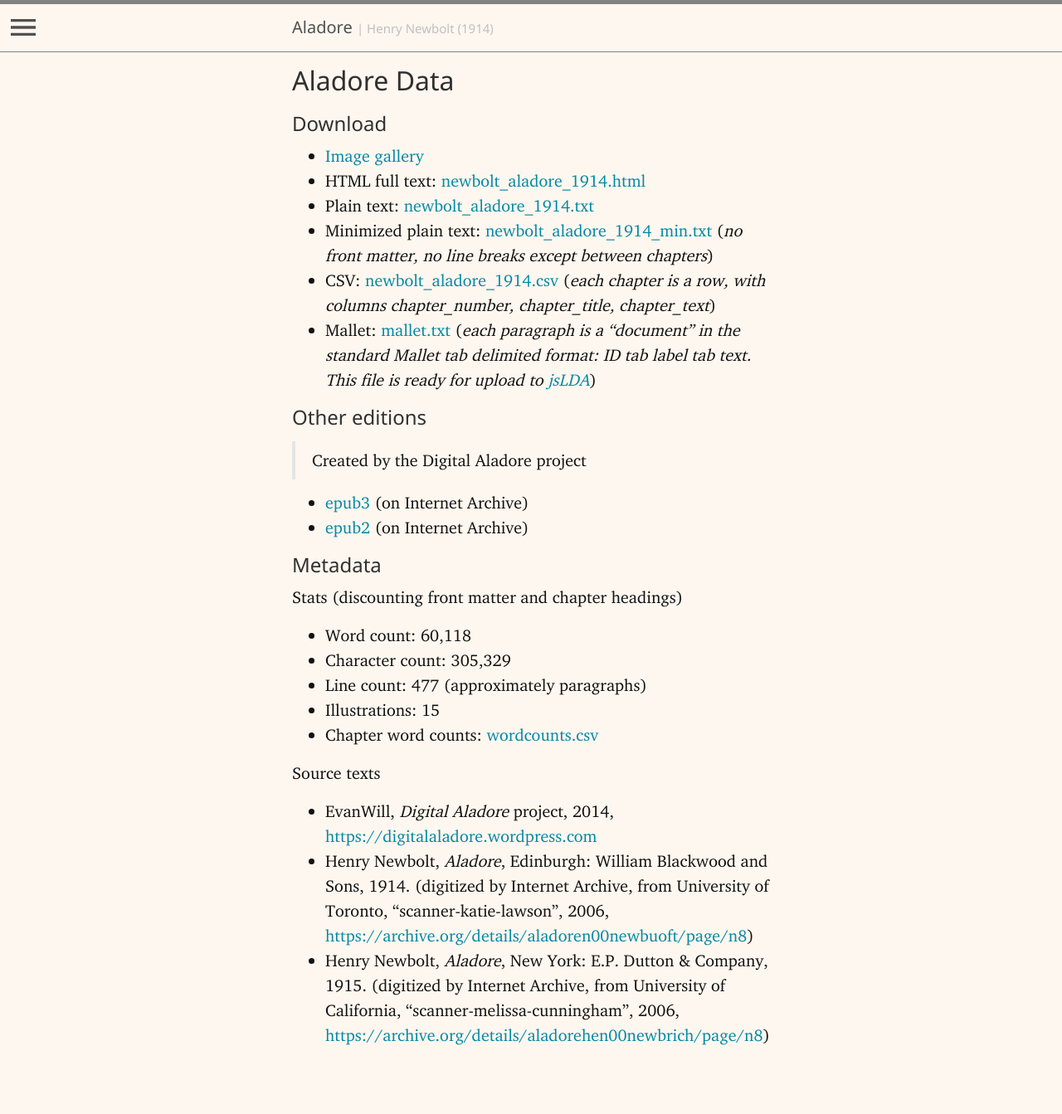
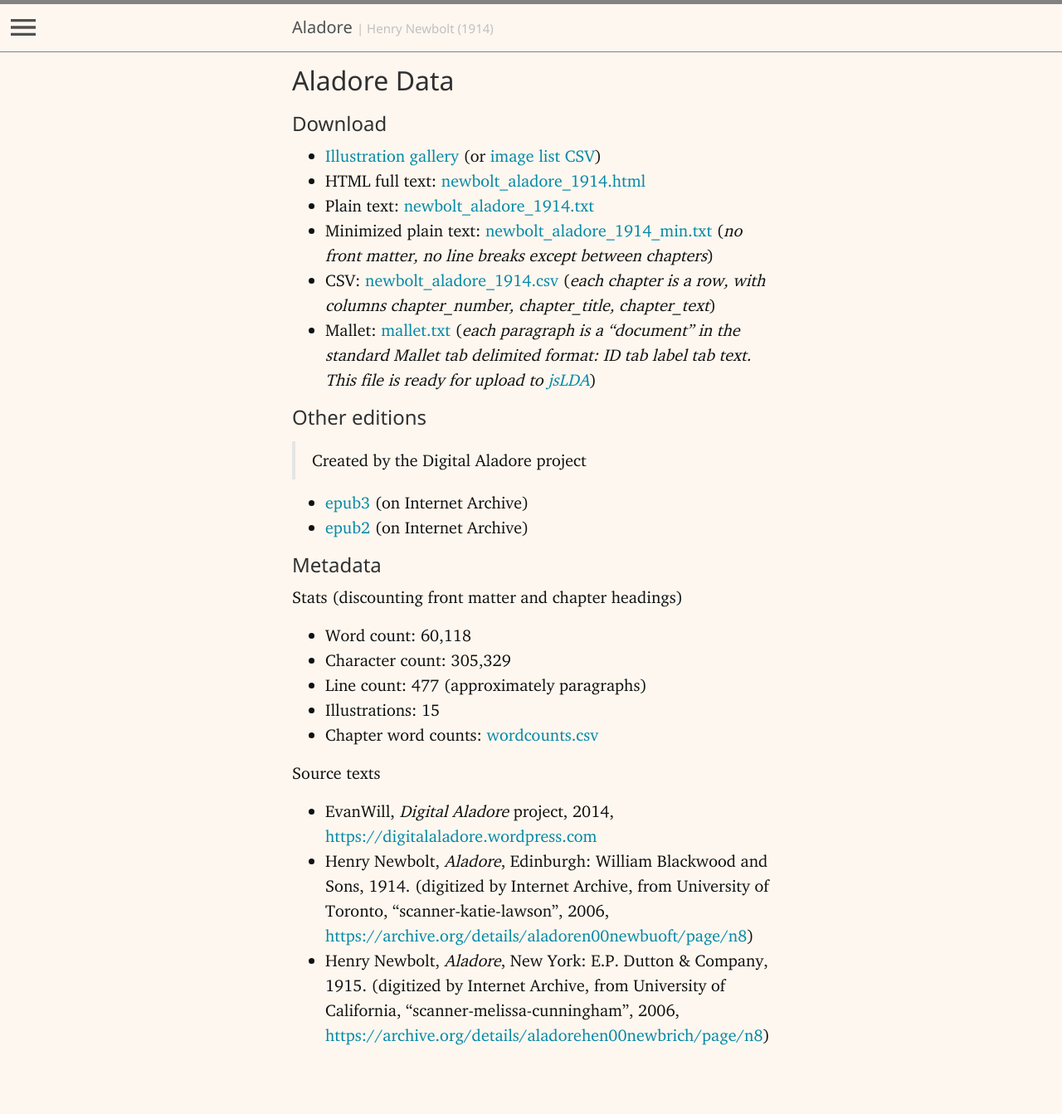
Before and after one commit to evanwill/aladore-book, a Jekyll site: the page built from data/index.md, in a window 1280 px wide. Shown: the whole page at 83% size. Built offline with Jekyll 4.4.1, drawn with Linux system fonts in a browser that asks for light colours.

Commit message:
add image list csv

```diff
--- /dev/null
+++ b/data/image_list.csv
@@ -0,0 +1,6 @@
+---
+# generate list of images
+---
+img_title,link
+{% for i in site.data.illustrations %}"{{ i.title }}",{{ i.filename | prepend: '/assets/images/' | absolute_url }}
+{% endfor %}
--- a/data/index.md
+++ b/data/index.md
@@ -5,7 +5,7 @@ layout: page
 
 ## Download
 
-- [Image gallery]({{ '/data/gallery.html' | absolute_url }})
+- [Illustration gallery]({{ '/data/gallery.html' | absolute_url }}) (or [image list CSV]({{ '/data/image_list.csv' | absolute_url }}))
 - HTML full text: [newbolt_aladore_1914.html]({{ '/data/newbolt_aladore_1914.html' | absolute_url }})
 - Plain text: [newbolt_aladore_1914.txt]({{ '/data/newbolt_aladore_1914.txt' | absolute_url }})
 - Minimized plain text: [newbolt_aladore_1914_min.txt]({{ '/data/newbolt_aladore_1914_min.txt' | absolute_url }}) (*no front matter, no line breaks except between chapters*)
```
